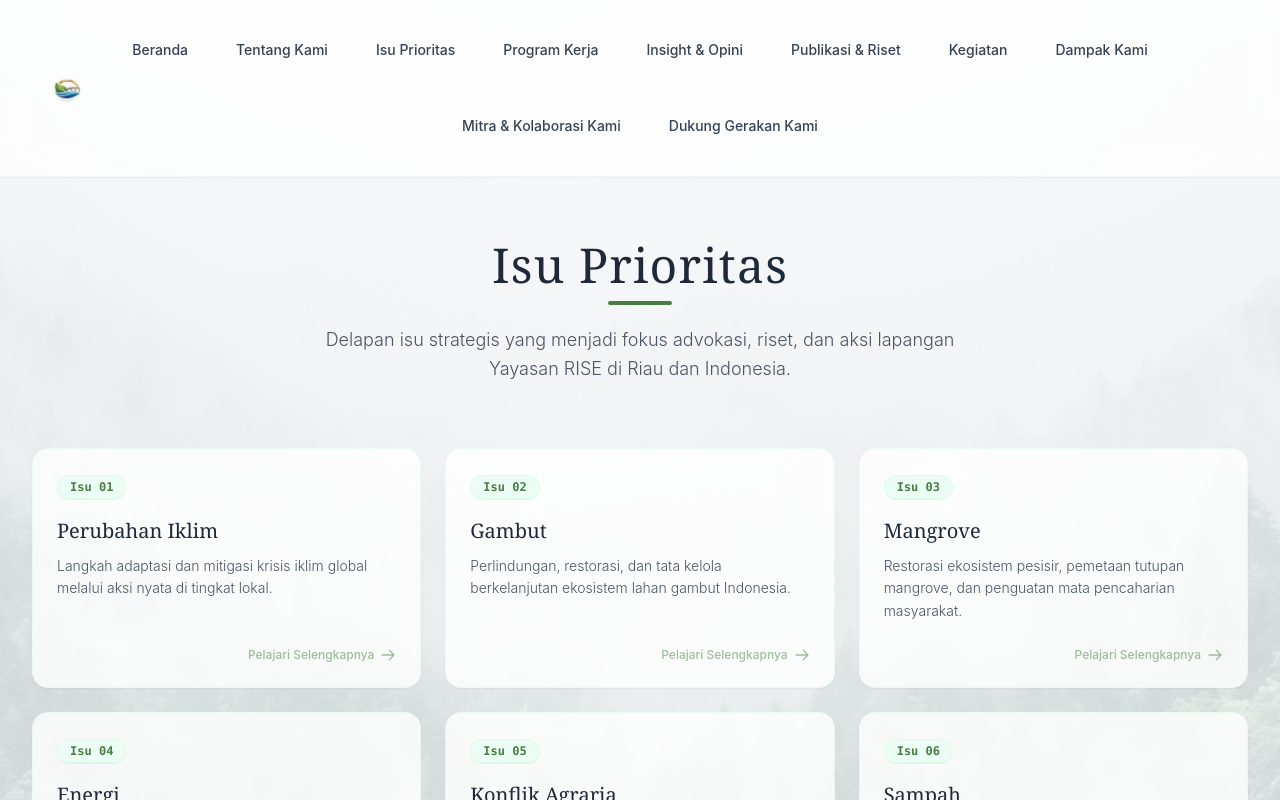
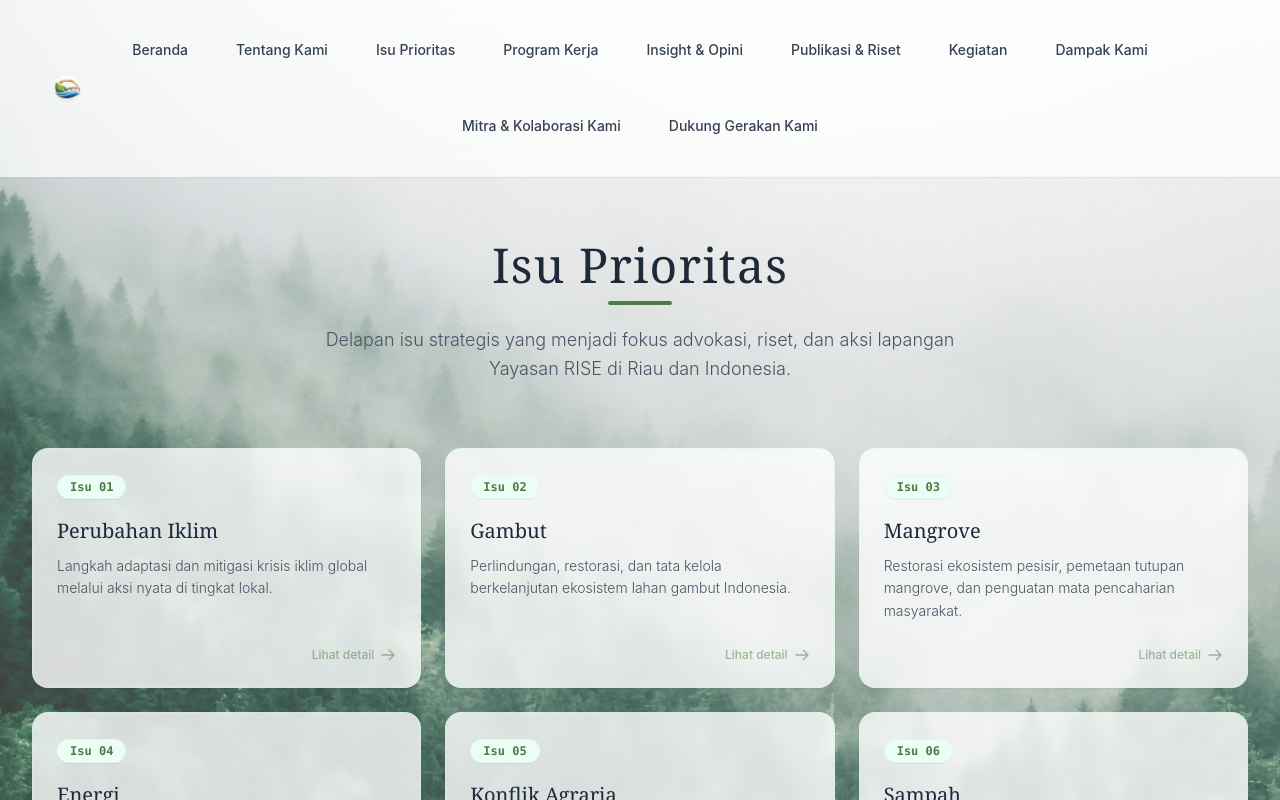
Before and after one commit to Jazaniest/yayasanrise, a React (Vite) app: page /isu-prioritas in a window 1280 px wide. Shown: the top 800 px of the page. Built offline with nearby package versions, Linux system fonts and the light colour scheme.

Commit message:
replace background into components

```diff
--- a/src/pages/IsuPrioritas/EkonomiHijau.jsx
+++ b/src/pages/IsuPrioritas/EkonomiHijau.jsx
@@ -1,7 +1,8 @@
 import { Link } from "react-router-dom";
 import Navbar from "../../components/Navbar";
+import Background from "../../components/Background";
 
-const BG_URL = "/assets/forest-bg.jpg";
+// const BG_URL = "/assets/forest-bg.jpg";
 const LOGO_URL = "/assets/logo.png";
 
 const EkonomiHijau = () => {
@@ -14,7 +15,8 @@ const EkonomiHijau = () => {
 
   return (
     <div className="relative min-h-screen font-sans overflow-x-hidden">
-      <div className="absolute inset-0 z-0 bg-no-repeat bg-left bg-cover opacity-20 pointer-events-none" style={{ backgroundImage: `url(${BG_URL})` }} />
+      {/* <div className="absolute inset-0 z-0 bg-no-repeat bg-left bg-cover opacity-20 pointer-events-none" style={{ backgroundImage: `url(${BG_URL})` }} /> */}
+      <Background />
       <header className="rise-header">
         <div className="w-12"><img src={LOGO_URL} alt="Logo" className="w-full h-auto" /></div>
         <Navbar />
--- a/src/pages/IsuPrioritas/Energi.jsx
+++ b/src/pages/IsuPrioritas/Energi.jsx
@@ -1,7 +1,8 @@
 import { Link } from "react-router-dom";
 import Navbar from "../../components/Navbar";
+import Background from "../../components/Background";
 
-const BG_URL = "/assets/forest-bg.jpg";
+// const BG_URL = "/assets/forest-bg.jpg";
 const LOGO_URL = "/assets/logo.png";
 
 const Energi = () => {
@@ -14,7 +15,7 @@ const Energi = () => {
 
   return (
     <div className="relative min-h-screen font-sans overflow-x-hidden">
-      <div className="absolute inset-0 z-0 bg-no-repeat bg-left bg-cover opacity-20 pointer-events-none" style={{ backgroundImage: `url(${BG_URL})` }} />
+      <Background />
       <header className="rise-header">
         <div className="w-12"><img src={LOGO_URL} alt="Logo" className="w-full h-auto" /></div>
         <Navbar />
--- a/src/pages/IsuPrioritas/Gambut.jsx
+++ b/src/pages/IsuPrioritas/Gambut.jsx
@@ -1,7 +1,8 @@
 import { Link } from "react-router-dom";
 import Navbar from "../../components/Navbar";
+import Background from "../../components/Background";
 
-const BG_URL = "/assets/forest-bg.jpg";
+// const BG_URL = "/assets/forest-bg.jpg";
 const LOGO_URL = "/assets/logo.png";
 
 const Gambut = () => {
@@ -20,7 +21,7 @@ const Gambut = () => {
 
   return (
     <div className="relative min-h-screen font-sans overflow-x-hidden">
-      <div className="absolute inset-0 z-0 bg-no-repeat bg-left bg-cover opacity-20 pointer-events-none" style={{ backgroundImage: `url(${BG_URL})` }} />
+      <Background />
       <header className="rise-header">
         <div className="w-12"><img src={LOGO_URL} alt="Logo" className="w-full h-auto" /></div>
         <Navbar />
--- a/src/pages/IsuPrioritas/IsuPrioritas.jsx
+++ b/src/pages/IsuPrioritas/IsuPrioritas.jsx
@@ -1,9 +1,10 @@
 import { Link } from 'react-router-dom';
 import Navbar from "../../components/Navbar";
+import Background from '../../components/Background';
 
 // --- Assets Configuration ---
 const LOGO_URL = '/assets/logo.png';
-const BG_URL = '/assets/forest-bg.jpg';
+// const BG_URL = '/assets/forest-bg.jpg';
 
 const IsuPrioritas = () => {
     // Data array yang disesuaikan dengan gambar fokus isu prioritas
@@ -53,13 +54,7 @@ const IsuPrioritas = () => {
     return (
         <div className="relative min-h-screen bg-slate-50 font-sans overflow-x-hidden">
             {/* Background Layer */}
-            <div
-                className="absolute inset-0 z-0 bg-no-repeat bg-center bg-cover opacity-15 pointer-events-none"
-                style={{
-                    backgroundImage: `url(${BG_URL})`,
-                    backgroundAttachment: 'scroll'
-                }}
-            />
+            <Background />
 
             {/* Content Wrapper */}
             <div className="relative z-10 flex flex-col min-h-screen">
@@ -115,7 +110,7 @@ const IsuPrioritas = () => {
 
                                 {/* Indikator Tombol Aksi */}
                                 <div className="flex items-center justify-end mt-6 text-[#4A7C44] opacity-50 group-hover:opacity-100 group-hover:translate-x-1 transition-all duration-300">
-                                    <span className="text-xs font-medium mr-1.5">Pelajari Selengkapnya</span>
+                                    <span className="text-xs font-medium mr-1.5">Lihat detail</span>
                                     <svg xmlns="http://www.w3.org/2000/svg" className="h-4 w-4" fill="none" viewBox="0 0 24 24" stroke="currentColor">
                                         <path strokeLinecap="round" strokeLinejoin="round" strokeWidth={2} d="M14 5l7 7m0 0l-7 7m7-7H3" />
                                     </svg>
--- a/src/pages/IsuPrioritas/KetahananPangan.jsx
+++ b/src/pages/IsuPrioritas/KetahananPangan.jsx
@@ -1,7 +1,8 @@
 import { Link } from "react-router-dom";
 import Navbar from "../../components/Navbar";
+import Background from "../../components/Background";
 
-const BG_URL = "/assets/forest-bg.jpg";
+//  const BG_URL = "/assets/forest-bg.jpg";
 const LOGO_URL = "/assets/logo.png";
 
 const KetahananPangan = () => {
@@ -14,7 +15,7 @@ const KetahananPangan = () => {
 
   return (
     <div className="relative min-h-screen font-sans overflow-x-hidden">
-      <div className="absolute inset-0 z-0 bg-no-repeat bg-left bg-cover opacity-20 pointer-events-none" style={{ backgroundImage: `url(${BG_URL})` }} />
+      <Background />
       <header className="rise-header">
         <div className="w-12"><img src={LOGO_URL} alt="Logo" className="w-full h-auto" /></div>
         <Navbar />
--- a/src/pages/IsuPrioritas/KonflikAgraria.jsx
+++ b/src/pages/IsuPrioritas/KonflikAgraria.jsx
@@ -1,7 +1,8 @@
 import { Link } from "react-router-dom";
 import Navbar from "../../components/Navbar";
+import Background from "../../components/Background";
 
-const BG_URL = "/assets/forest-bg.jpg";
+// const BG_URL = "/assets/forest-bg.jpg";
 const LOGO_URL = "/assets/logo.png";
 
 const KonflikAgraria = () => {
@@ -14,7 +15,7 @@ const KonflikAgraria = () => {
 
   return (
     <div className="relative min-h-screen font-sans overflow-x-hidden">
-      <div className="absolute inset-0 z-0 bg-no-repeat bg-left bg-cover opacity-20 pointer-events-none" style={{ backgroundImage: `url(${BG_URL})` }} />
+      <Background />
       <header className="rise-header">
         <div className="w-12"><img src={LOGO_URL} alt="Logo" className="w-full h-auto" /></div>
         <Navbar />
--- a/src/pages/IsuPrioritas/PerubahanIklim.jsx
+++ b/src/pages/IsuPrioritas/PerubahanIklim.jsx
@@ -1,7 +1,8 @@
 import { Link } from "react-router-dom";
 import Navbar from "../../components/Navbar";
+import Background from "../../components/Background";
 
-const BG_URL = "/assets/forest-bg.jpg";
+// const BG_URL = "/assets/forest-bg.jpg";
 const LOGO_URL = "/assets/logo.png";
 
 const PerubahanIklim = () => {
@@ -14,7 +15,8 @@ const PerubahanIklim = () => {
 
   return (
     <div className="relative min-h-screen font-sans overflow-x-hidden">
-      <div className="absolute inset-0 z-0 bg-no-repeat bg-left bg-cover opacity-20 pointer-events-none" style={{ backgroundImage: `url(${BG_URL})` }} />
+      {/* <div className="absolute inset-0 z-0 bg-no-repeat bg-left bg-cover opacity-20 pointer-events-none" style={{ backgroundImage: `url(${BG_URL})` }} /> */}
+      <Background />
       <header className="rise-header">
         <div className="w-12"><img src={LOGO_URL} alt="Logo" className="w-full h-auto" /></div>
         <Navbar />
--- a/src/pages/IsuPrioritas/Sampah.jsx
+++ b/src/pages/IsuPrioritas/Sampah.jsx
@@ -1,7 +1,8 @@
 import { Link } from "react-router-dom";
 import Navbar from "../../components/Navbar";
+import Background from "../../components/Background";
 
-const BG_URL = "/assets/forest-bg.jpg";
+// const BG_URL = "/assets/forest-bg.jpg";
 const LOGO_URL = "/assets/logo.png";
 
 const Sampah = () => {
@@ -14,7 +15,8 @@ const Sampah = () => {
 
   return (
     <div className="relative min-h-screen font-sans overflow-x-hidden">
-      <div className="absolute inset-0 z-0 bg-no-repeat bg-left bg-cover opacity-20 pointer-events-none" style={{ backgroundImage: `url(${BG_URL})` }} />
+      {/* <div className="absolute inset-0 z-0 bg-no-repeat bg-left bg-cover opacity-20 pointer-events-none" style={{ backgroundImage: `url(${BG_URL})` }} /> */}
+      <Background />
       <header className="rise-header">
         <div className="w-12"><img src={LOGO_URL} alt="Logo" className="w-full h-auto" /></div>
         <Navbar />
```
